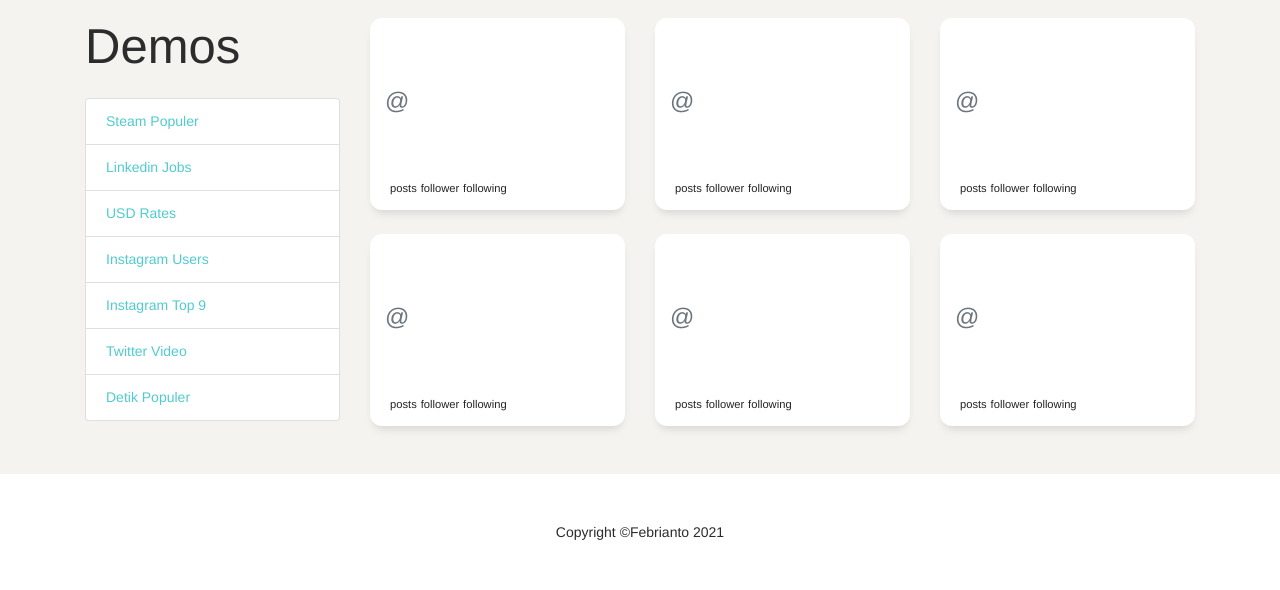
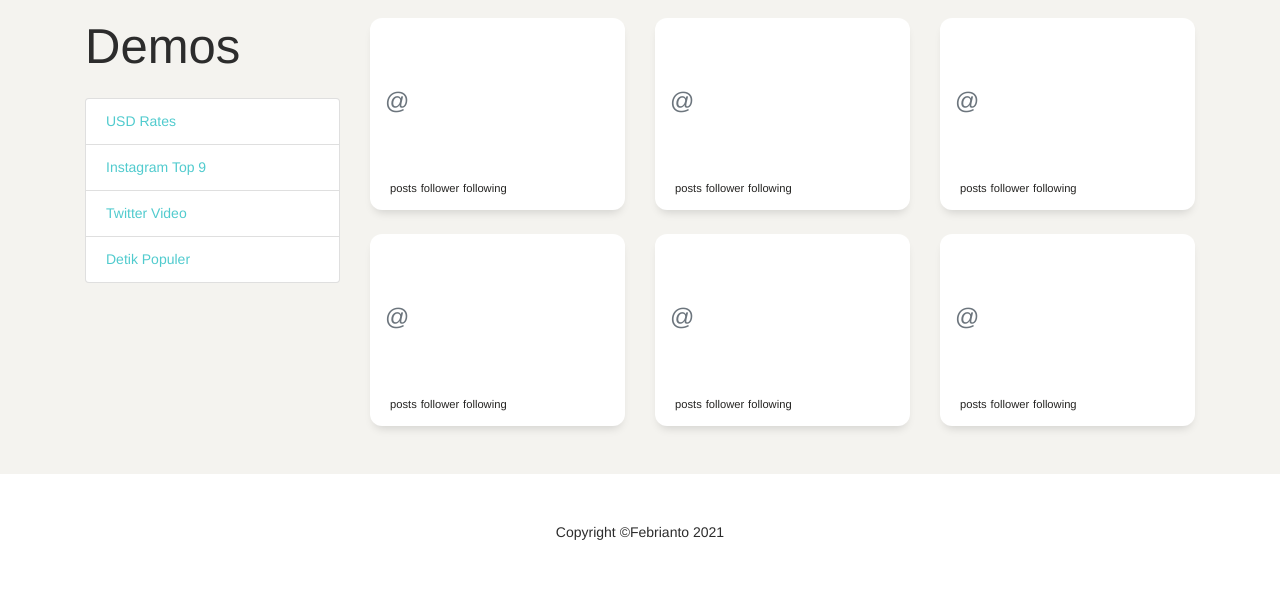
Before and after one commit to brifeb/demo-web-scrapping, a Flask app: page /instagram in a window 1280 px wide. Shown: the part 62-652 px from the top of the page. Run offline with Flask 2, Linux system fonts and the light colour scheme; data that the repository does not hold is empty; some libraries are stand-ins or nearby versions.

Commit message:
Update base.html

```diff
--- a/templates/base.html
+++ b/templates/base.html
@@ -52,10 +52,10 @@
 
         <h1 class="my-4">Demos</h1>
         <div class="list-group">
-          <a href="/steam" class="list-group-item">Steam Populer</a>
-          <a href="/linkedin" class="list-group-item">Linkedin Jobs</a>
+<!--           <a href="/steam" class="list-group-item">Steam Populer</a> -->
+<!--           <a href="/linkedin" class="list-group-item">Linkedin Jobs</a> -->
           <a href="/usd-rates" class="list-group-item">USD Rates</a>
-          <a href="/instagram" class="list-group-item">Instagram Users</a>
+<!--           <a href="/instagram" class="list-group-item">Instagram Users</a> -->
           <a href="/igtopnine" class="list-group-item">Instagram Top 9</a>
           <a href="/twitter" class="list-group-item">Twitter Video</a>
           <a href="/detik-populer" class="list-group-item">Detik Populer</a>
```
